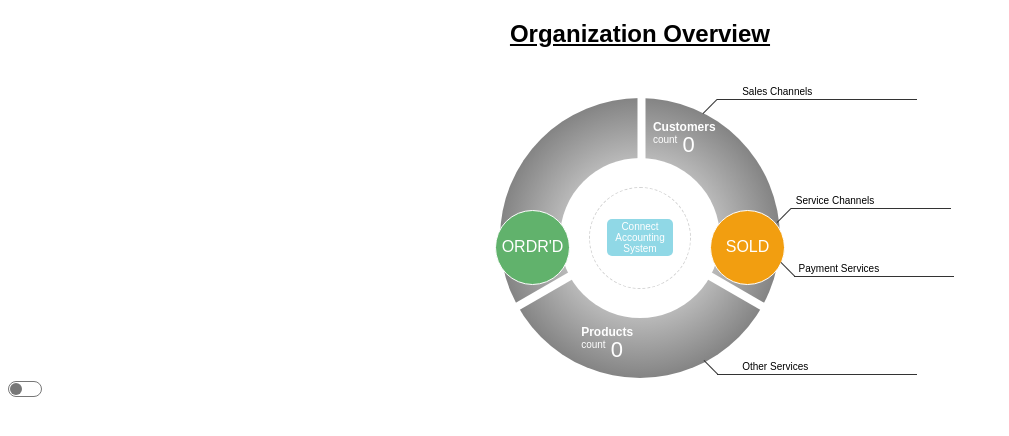
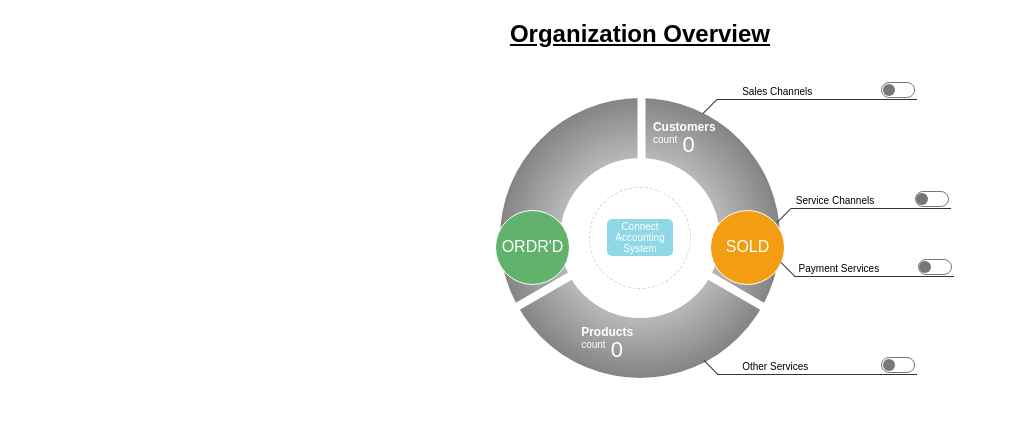
Before and after one commit to appstab/dashboard-concept, a website: page index.html in a window 1280 px wide. Shown: the whole page, without its empty margins (0-1009 px from the left). Drawn offline with Linux system fonts and the light colour scheme.

Commit message:
Add checkbox-switch controls to right hand side.

```diff
--- a/index.html
+++ b/index.html
@@ -49,27 +49,34 @@
 
             <div class="service-group service-group__top-right">
                 <span>Sales Channels</span>
+                <div class="switch switch--right">
+                    <input class='switch__checkbox' type="checkbox" id="salesChannel" />
+                    <label for="salesChannel"></label>
+                </div>
             </div>
             <div class="service-group service-group__upper-middle-right">
                 <span>Service Channels</span>
+                <div class="switch switch--right">
+                    <input class='switch__checkbox' type="checkbox" id="serviceChannels" />
+                    <label for="serviceChannels"></label>
+                </div>
             </div>
             <div class="service-group service-group__lower-middle-right">
                 <span>Payment Services</span>
+                <div class="switch switch--right">
+                    <input class='switch__checkbox' type="checkbox" id="paymentServices" />
+                    <label for="paymentServices"></label>
+                </div>
             </div>
             <div class="service-group service-group__bottom-right">
                 <span>Other Services</span>
+                <div class="switch switch--right">
+                    <input class='switch__checkbox' type="checkbox" id="otherServices" />
+                    <label for="otherServices"></label>
+                </div>
             </div>
-
-
         </div>
 
     </section>
-
-    <section>
-        <div class="stv-switch">
-            <input class='stv-checkbox-switch' type="checkbox" id="stvSwitch" />
-            <label for="stvSwitch"></label>
-        </div>
-    </section>
 </body>
 </html>
--- a/src/scss/styles.scss
+++ b/src/scss/styles.scss
@@ -221,11 +221,17 @@ button.btn {
     }
 }
 
-.stv-switch {
-	clear: both;
+.switch {
+    clear: both;
+
+    &.switch--right {
+        position: absolute;
+        right: -20px;
+        top: -2px;
+    }
 }
 
-input.stv-checkbox-switch {
+input.switch__checkbox {
 	position: absolute;
 	left:-99999px;
 	top: -99999px;
```
Also changed, not shown: build/css/styles.css.
